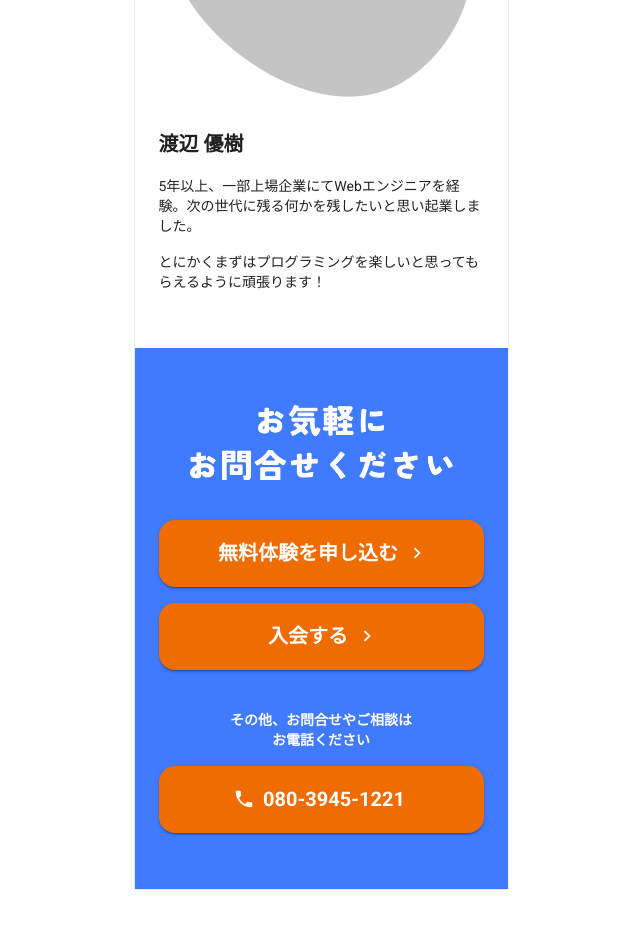
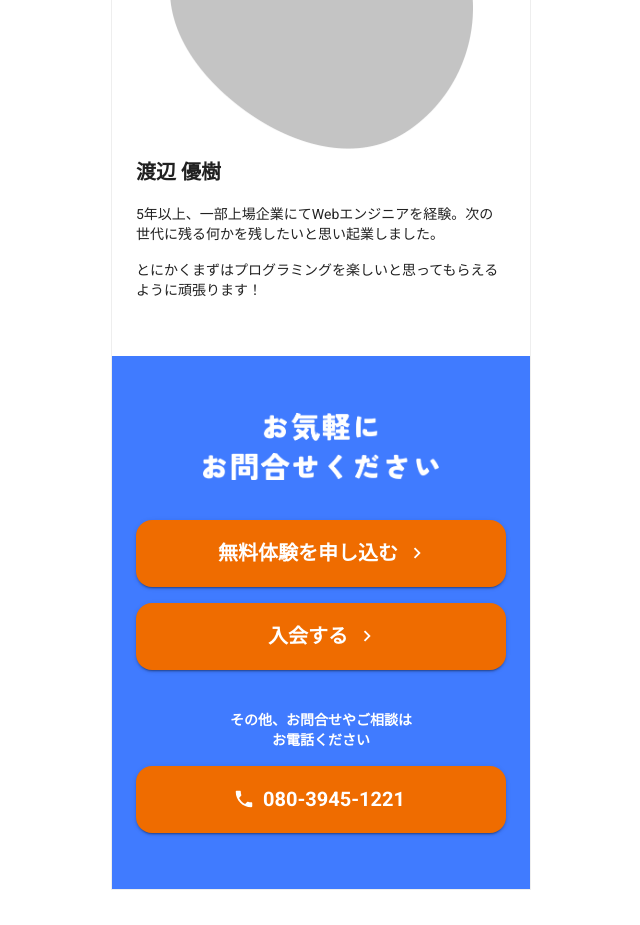
Before and after one commit to yutaroud/rect, a Next.js app: page /school in a window 1280 px wide. Shown: the part 2120-3045 px from the top of the page, without its empty margins (319-959 px from the left). Built offline with nearby package versions, Linux system fonts and the light colour scheme.

Commit message:
[#70]デザイン微調整

```diff
--- a/src/app/school/page.tsx
+++ b/src/app/school/page.tsx
@@ -15,7 +15,7 @@ const School = () => {
   return (
     <main>
       <Box
-        width={375}
+        width={420}
         component="section"
         mt={8}
         sx={{
@@ -24,8 +24,8 @@ const School = () => {
           border: 'solid 1px #EEEEEE'
         }}
       >
-        <img src="../../image/school/fv.png" width="375" style={{verticalAlign: 'bottom'}}/>
-        <Box py={6} mx={3}>
+        <img src="../../image/school/fv.png" width="420" style={{verticalAlign: 'bottom'}}/>
+        <Box pb={6} mx={3}>
           <Typography variant="body2" mt={1}><Typography component="span" variant="body2" fontWeight='bold'>現役エンジニア</Typography>が低価格で教えます！</Typography>
           <Typography variant="body2" mt={1}>個人の学びがより深まる</Typography>
           <Typography variant="body2" mt={1}><Typography component="span" variant="body2" fontWeight='bold'>少人数での教室</Typography>で</Typography>
@@ -33,7 +33,7 @@ const School = () => {
         </Box>
         <Box bgcolor='#407BFF' pt={7} pb={7} px={3}>
           <Box bgcolor='#fff' px={3} py={5} borderTop='solid 8px #263238' sx={{width: '100%', height: '400', backgroundSize: 16, backgroundPosition: '50% 50%', backgroundImage: 'repeating-linear-gradient( 90deg, #F5F5F5 , #F5F5F5 1px, transparent 1px, transparent 16px),repeating-linear-gradient( 0deg, #F5F5F5 , #F5F5F5 1px, #fff 1px, #fff 16px)'}}>
-            <Typography variant="h2"><img src="../../image/school/heading_details.png" width="197" /></Typography>
+            <Typography variant="h2"><img src="../../image/school/heading_details.png" width="177" /></Typography>
             <TitleLabel text="授業内容"></TitleLabel>
             <Typography variant="body1" mt={2}>マイクラでのプログラミング学習</Typography>
             <Typography variant="caption" mt={1} component="p">マインクラフトを通して、<br/>プログラミングに必要な考え方を学び<br/>創造力を育みます。</Typography>
@@ -50,14 +50,14 @@ const School = () => {
           </Box>
         </Box>
         <Box pt={7} pb={7} mx={3}>
-          <Typography variant="h2"><img src="../../image/school/heading_teacher.png" width="65" /></Typography>
+          <Typography variant="h2"><img src="../../image/school/heading_teacher.png" width="58" /></Typography>
           <Box mt={6}><img src="../../image/school/icon.png" width="303" /></Box>
-          <Typography variant="h6" fontWeight='bold' mt={3} align="left">渡辺 優樹</Typography>
+          <Typography variant="h6" fontWeight='bold' align="left">渡辺 優樹</Typography>
           <Typography variant="body2" mt={2} align="left">5年以上、一部上場企業にてWebエンジニアを経験。次の世代に残る何かを残したいと思い起業しました。</Typography>
           <Typography variant="body2" mt={2} align="left">とにかくまずはプログラミングを楽しいと思ってもらえるように頑張ります！</Typography>
         </Box>
         <Box pt={7} pb={7} px={3} bgcolor='#407BFF'>
-          <Typography variant="h2"><img src="../../image/school/heading_cta.png" width="263" /></Typography>
+          <Typography variant="h2"><img src="../../image/school/heading_cta.png" width="236" /></Typography>
           <Box mt={3}>
             <Button variant="contained" size='large' fullWidth={true} sx={{fontSize: 20, fontWeight: 'bold', py: 2, borderRadius: 4, bgcolor: '#EF6C00', color: '#fff'}} endIcon={<KeyboardArrowRight/>}>無料体験を申し込む</Button>
             <Button variant="contained" size='large' fullWidth={true} sx={{fontSize: 20, fontWeight: 'bold', py: 2, borderRadius: 4, bgcolor: '#EF6C00', color: '#fff', marginTop: 2}} endIcon={<KeyboardArrowRight/>}>入会する</Button>
```
Also changed, not shown: public/image/school/fv.png.
